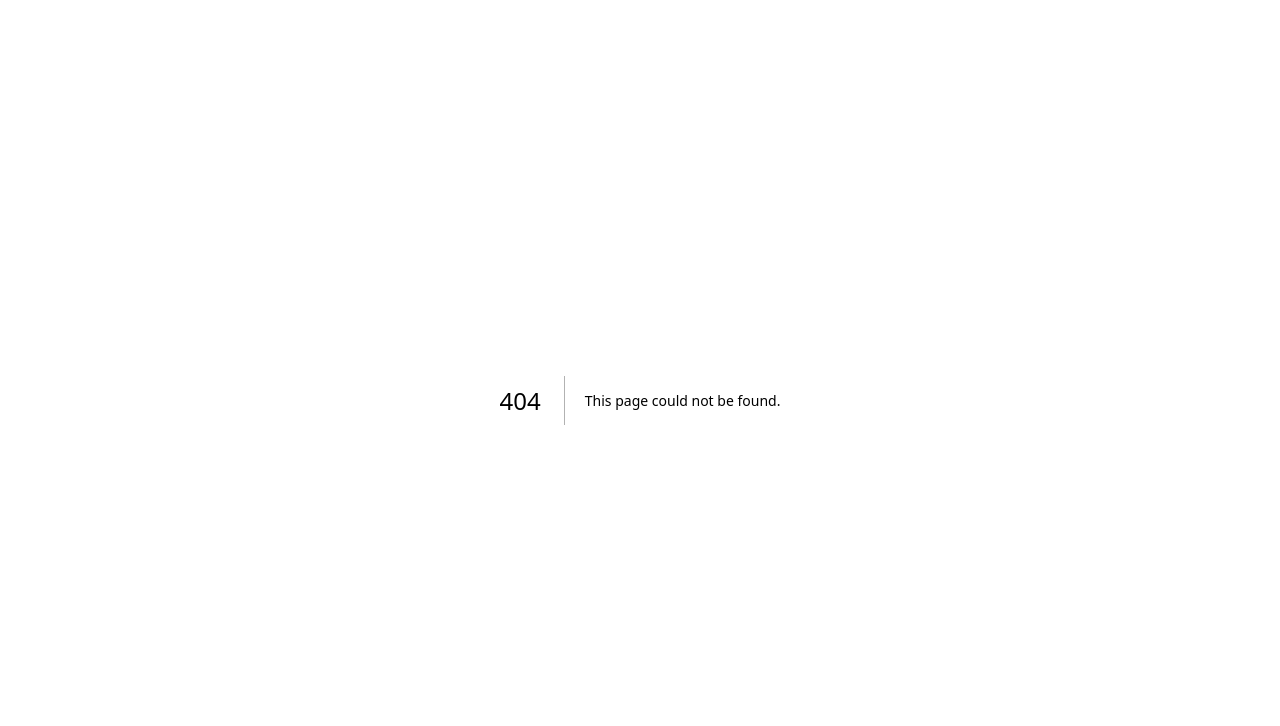
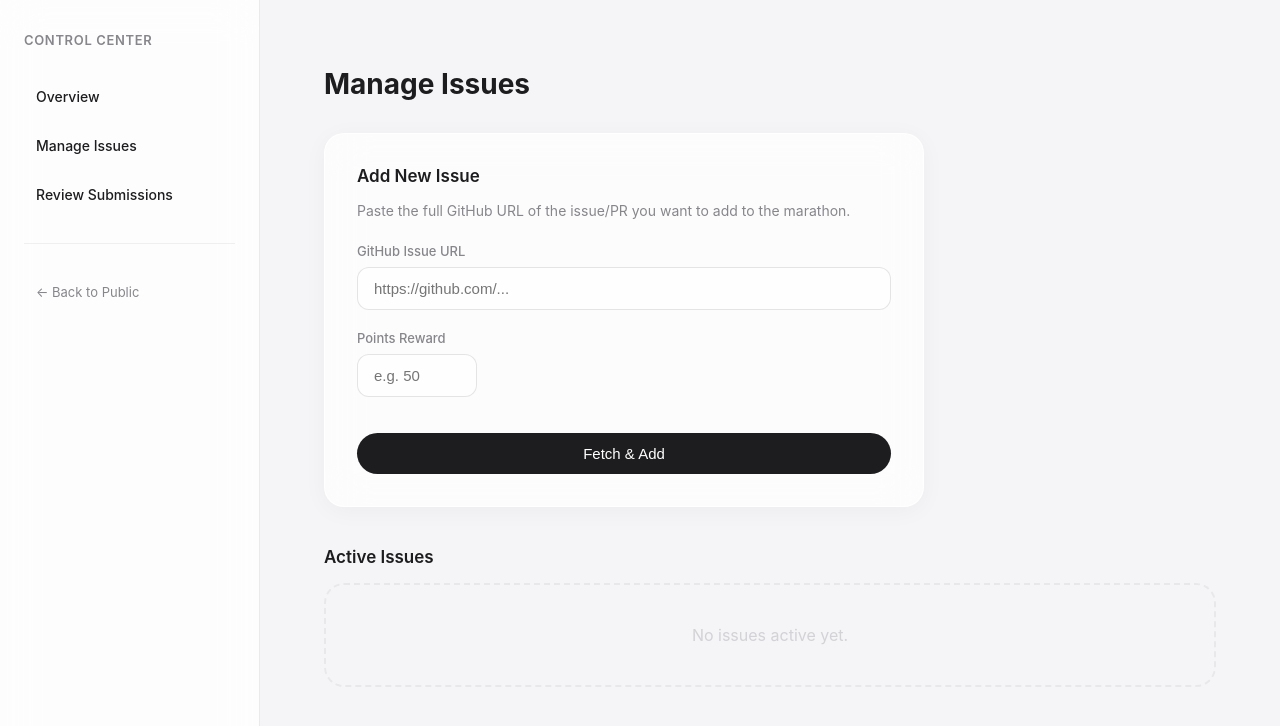
Before and after one commit to Vedas-OSCOV/oscov-codabot, a Next.js app: page /admin/issues in a window 1280 px wide. Before the commit this address had no page. Shown: the top 726 px of the page. Built offline with nearby package versions, Linux system fonts and the light colour scheme.

Commit message:
fix: admin page ui+modules scaff

```diff
--- /dev/null
+++ b/src/app/admin/admin-page.module.css
@@ -0,0 +1,68 @@
+.container {
+    animation: fadeIn 0.4s ease-out;
+}
+
+.header {
+    margin-bottom: 40px;
+}
+
+.title {
+    font-size: 32px;
+    font-weight: 600;
+    margin: 0;
+}
+
+.date {
+    color: var(--text-secondary);
+    margin-top: 8px;
+    font-size: 15px;
+}
+
+.grid {
+    display: flex;
+    gap: 24px;
+    flex-wrap: wrap;
+}
+
+.cardTitle {
+    font-size: 15px;
+    font-weight: 600;
+    margin: 0 0 8px 0;
+    color: var(--text-secondary);
+    text-transform: uppercase;
+    letter-spacing: 0.02em;
+}
+
+.bigNumber {
+    font-size: 48px;
+    font-weight: 700;
+    margin: 16px 0;
+    letter-spacing: -0.02em;
+}
+
+.cardDesc {
+    color: var(--text-secondary);
+    font-size: 14px;
+    margin: 0;
+}
+
+.statRow {
+    display: flex;
+    justify-content: space-between;
+    margin-top: 16px;
+    font-size: 15px;
+    border-bottom: 1px solid rgba(0, 0, 0, 0.05);
+    padding-bottom: 8px;
+}
+
+@keyframes fadeIn {
+    from {
+        opacity: 0;
+        transform: translateY(10px);
+    }
+
+    to {
+        opacity: 1;
+        transform: translateY(0);
+    }
+}
--- /dev/null
+++ b/src/app/admin/issues/issues.module.css
@@ -0,0 +1,74 @@
+.container {
+    animation: fadeIn 0.4s ease-out;
+}
+
+.title {
+    font-size: 28px;
+    margin-bottom: 32px;
+}
+
+.sectionTitle {
+    margin: 0 0 16px 0;
+    font-size: 17px;
+    font-weight: 600;
+}
+
+.helpText {
+    color: var(--text-secondary);
+    font-size: 14px;
+    margin-bottom: 24px;
+}
+
+.form {
+    display: flex;
+    flex-direction: column;
+    gap: 20px;
+}
+
+.inputGroup {
+    display: flex;
+    flex-direction: column;
+    gap: 8px;
+}
+
+.label {
+    font-size: 13px;
+    font-weight: 500;
+    color: var(--text-secondary);
+}
+
+.input {
+    padding: 12px 16px;
+    border-radius: 12px;
+    border: 1px solid rgba(0, 0, 0, 0.1);
+    background: rgba(255, 255, 255, 0.5);
+    font-size: 15px;
+    outline: none;
+    transition: all 0.2s;
+}
+
+.input:focus {
+    background: white;
+    border-color: var(--accent);
+    box-shadow: 0 0 0 3px var(--accent-glow);
+}
+
+.emptyState {
+    padding: 40px;
+    text-align: center;
+    color: var(--text-tertiary);
+    border: 2px dashed rgba(0, 0, 0, 0.05);
+    border-radius: var(--radius-md);
+}
+
+@keyframes fadeIn {
+    from {
+        opacity: 0;
+        transform: translateY(10px);
+    }
+
+    to {
+        opacity: 1;
+        transform: translateY(0);
+    }
+}
--- /dev/null
+++ b/src/app/admin/issues/page.tsx
@@ -0,0 +1,47 @@
+'use client';
+import styles from './issues.module.css';
+import { useState } from 'react';
+
+export default function ManageIssues() {
+    const [url, setUrl] = useState('');
+
+    return (
+        <div className={styles.container}>
+            <h1 className={styles.title}>Manage Issues</h1>
+
+            <div className="glass-panel" style={{ padding: '32px', maxWidth: '600px', marginBottom: '40px' }}>
+                <h3 className={styles.sectionTitle}>Add New Issue</h3>
+                <p className={styles.helpText}>Paste the full GitHub URL of the issue/PR you want to add to the marathon.</p>
+
+                <form className={styles.form}>
+                    <div className={styles.inputGroup}>
+                        <label className={styles.label}>GitHub Issue URL</label>
+                        <input
+                            type="text"
+                            className={styles.input}
+                            placeholder="https://github.com/..."
+                            value={url}
+                            onChange={(e) => setUrl(e.target.value)}
+                        />
+                    </div>
+
+                    <div className={styles.inputGroup}>
+                        <label className={styles.label}>Points Reward</label>
+                        <input type="number" className={styles.input} placeholder="e.g. 50" style={{ width: '120px' }} />
+                    </div>
+
+                    <button type="button" className="button-primary" style={{ marginTop: '16px' }}>
+                        Fetch & Add
+                    </button>
+                </form>
+            </div>
+
+            <div className={styles.listSection}>
+                <h3 className={styles.sectionTitle}>Active Issues</h3>
+                {/* List will replace this placeholder */}
+                <div className={styles.emptyState}>No issues active yet.</div>
+            </div>
+
+        </div>
+    );
+}
--- /dev/null
+++ b/src/app/admin/submissions/submissions.module.css
@@ -0,0 +1,55 @@
+.container {
+    animation: fadeIn 0.4s ease-out;
+}
+
+.title {
+    font-size: 28px;
+    margin-bottom: 24px;
+}
+
+.filterBar {
+    display: flex;
+    gap: 8px;
+    margin-bottom: 32px;
+}
+
+.filter {
+    padding: 8px 16px;
+    border-radius: 99px;
+    font-size: 14px;
+    color: var(--text-secondary);
+    background: rgba(0, 0, 0, 0.03);
+    cursor: pointer;
+    transition: all 0.2s;
+}
+
+.filter:hover {
+    background: rgba(0, 0, 0, 0.06);
+}
+
+.activeFilter {
+    composes: filter;
+    background: var(--foreground);
+    color: white;
+}
+
+.emptyState {
+    padding: 60px;
+    text-align: center;
+    color: var(--text-tertiary);
+    background: white;
+    border-radius: var(--radius-md);
+    box-shadow: var(--glass-shadow);
+}
+
+@keyframes fadeIn {
+    from {
+        opacity: 0;
+        transform: translateY(10px);
+    }
+
+    to {
+        opacity: 1;
+        transform: translateY(0);
+    }
+}
```
Also changed, not shown: src/app/admin/page.tsx (added, +42 -0 lines), src/app/admin/submissions/page.tsx (added, +22 -0 lines).
